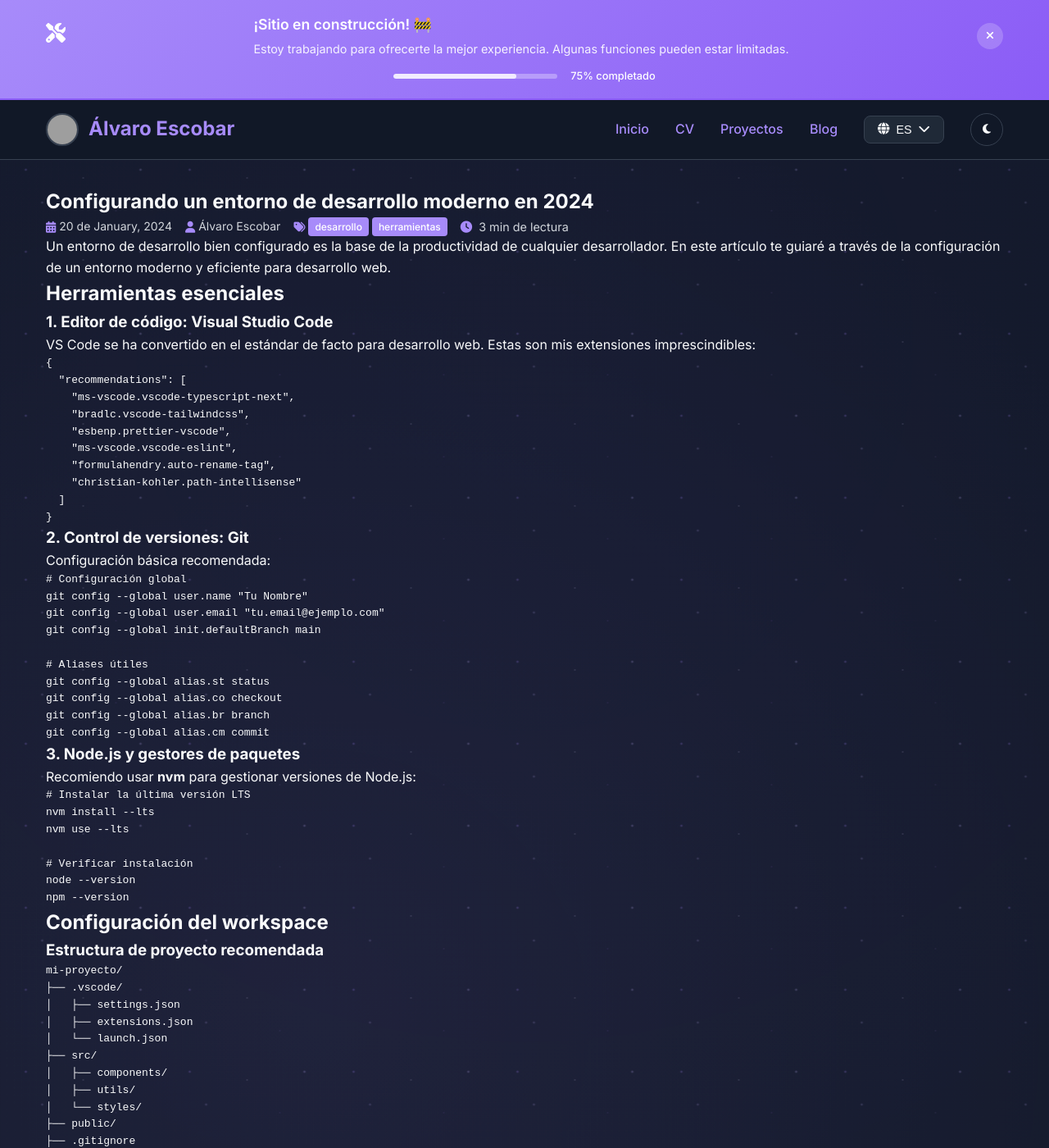
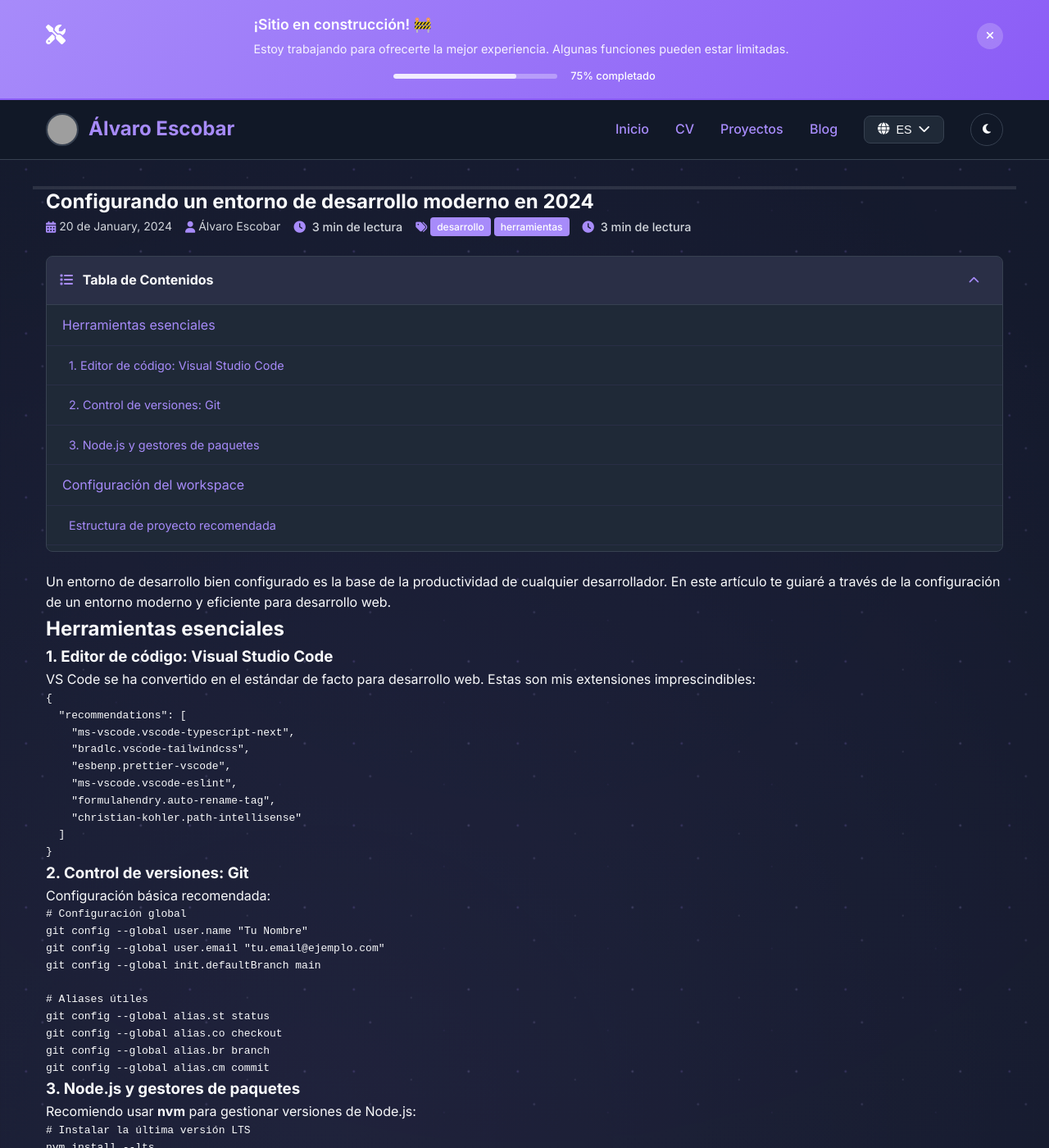
Before and after one commit to l3onkers/l3onkers.github.io, a Jekyll site: the page built from _posts/es/2024-01-20-configurando-entorno-desarrollo-moderno.md, in a window 1280 px wide and 1400 px high. Shown: the whole window at 82% size. Built offline with Jekyll 4.4.1, drawn with Linux system fonts in a browser that asks for light colours; grey boxes are pictures that could not be loaded.

Commit message:
feat: Añadir indicadores de progreso de lectura
- Barra de progreso visual en la parte superior de los posts
- Cálculo automático de tiempo estimado de lectura (WPM)
- Tabla de contenidos auto-generada para posts con múltiples headers
- Navegación suave entre secciones del post
- Indicador activo de sección actual mientras se scrollea
- TOC colapsible/expandible
- Diseño responsive para móviles
- Integración completa con traducciones en español e inglés
- Estilos cohesivos con el tema actual del sitio

```diff
--- a/_i18n/en.yml
+++ b/_i18n/en.yml
@@ -137,3 +137,8 @@
   october: "October"
   november: "November"
   december: "December"
+
+reading:
+    progress: "Reading progress"
+    time_estimate: "min read"
+    time_less_than: "Less than 1 min read"
--- a/_i18n/es.yml
+++ b/_i18n/es.yml
@@ -137,3 +137,8 @@
   october: "octubre"
   november: "noviembre"
   december: "diciembre"
+
+reading:
+    progress: "Progreso de lectura"
+    time_estimate: "min de lectura"
+    time_less_than: "Menos de 1 min de lectura"
--- a/_layouts/post.html
+++ b/_layouts/post.html
@@ -1,6 +1,11 @@
 ---
 layout: default
 ---
+
+<!-- Reading Progress Bar -->
+<div class="reading-progress">
+    <div class="reading-progress-bar" id="reading-progress-bar"></div>
+</div>
 
 <article class="post" lang="{{ page.lang | default: 'es' }}">
     <header class="post-header">
@@ -20,6 +25,10 @@
                 {{ page.author }}
             </span>
             {% endif %}
+            <span class="reading-time" id="reading-time">
+                <i class="fas fa-clock"></i>
+                <span data-translate="blog.reading.time_estimate">min de lectura</span>
+            </span>
             {% if page.categories %}
             <span class="post-categories">
                 <i class="fas fa-tags"></i>
@@ -31,7 +40,26 @@
         </div>
     </header>
 
-    <div class="post-content">
+    <!-- Table of Contents (auto-generated for posts with headers) -->
+    <nav class="table-of-contents" id="table-of-contents" style="display: none;">
+        <div class="toc-header">
+            <h4>
+                {% if page.lang == 'en' %}
+                    <i class="fas fa-list"></i> Table of Contents
+                {% else %}
+                    <i class="fas fa-list"></i> Tabla de Contenidos
+                {% endif %}
+            </h4>
+            <button class="toc-toggle" id="toc-toggle" aria-label="Toggle table of contents">
+                <i class="fas fa-chevron-up"></i>
+            </button>
+        </div>
+        <ul class="toc-list" id="toc-list">
+            <!-- Auto-generated by JavaScript -->
+        </ul>
+    </nav>
+
+    <div class="post-content" id="post-content">
         {{ content }}
     </div>
 
--- a/assets/css/style.css
+++ b/assets/css/style.css
@@ -2144,15 +2144,171 @@
     to { opacity: 1; transform: translateY(0); }
 }
 
-/* Responsive filters */
+/* Reading Progress Bar */
+.reading-progress {
+    position: fixed;
+    top: 0;
+    left: 0;
+    width: 100%;
+    height: 4px;
+    background: rgba(255, 255, 255, 0.1);
+    z-index: 1000;
+    backdrop-filter: blur(10px);
+}
+
+.reading-progress-bar {
+    height: 100%;
+    background: linear-gradient(90deg, var(--accent-color), var(--primary-color));
+    width: 0%;
+    transition: width 0.1s ease;
+    box-shadow: 0 0 10px rgba(138, 102, 204, 0.5);
+}
+
+/* Reading Time Indicator */
+.reading-time {
+    color: var(--secondary-text);
+    font-size: 0.9rem;
+    font-weight: 500;
+}
+
+.reading-time i {
+    margin-right: 0.3rem;
+    color: var(--accent-color);
+}
+
+/* Table of Contents */
+.table-of-contents {
+    background: var(--card-bg);
+    border: 1px solid var(--border-color);
+    border-radius: 8px;
+    margin: 1.5rem 0;
+    overflow: hidden;
+    transition: all 0.3s ease;
+}
+
+.toc-header {
+    display: flex;
+    justify-content: space-between;
+    align-items: center;
+    padding: 1rem;
+    background: rgba(138, 102, 204, 0.1);
+    border-bottom: 1px solid var(--border-color);
+    cursor: pointer;
+}
+
+.toc-header h4 {
+    margin: 0;
+    color: var(--text-color);
+    font-size: 1rem;
+}
+
+.toc-header i {
+    margin-right: 0.5rem;
+    color: var(--accent-color);
+}
+
+.toc-toggle {
+    background: none;
+    border: none;
+    color: var(--accent-color);
+    cursor: pointer;
+    padding: 0.25rem;
+    border-radius: 4px;
+    transition: background-color 0.3s ease;
+}
+
+.toc-toggle:hover {
+    background: rgba(138, 102, 204, 0.2);
+}
+
+.toc-toggle.collapsed i {
+    transform: rotate(180deg);
+}
+
+.toc-list {
+    list-style: none;
+    padding: 0;
+    margin: 0;
+    max-height: 300px;
+    overflow-y: auto;
+}
+
+.toc-list.collapsed {
+    max-height: 0;
+    overflow: hidden;
+}
+
+.toc-list li {
+    border-bottom: 1px solid rgba(138, 102, 204, 0.1);
+}
+
+.toc-list li:last-child {
+    border-bottom: none;
+}
+
+.toc-list a {
+    display: block;
+    padding: 0.75rem 1rem;
+    color: var(--text-color);
+    text-decoration: none;
+    transition: all 0.3s ease;
+    border-left: 3px solid transparent;
+}
+
+.toc-list a:hover {
+    background: rgba(138, 102, 204, 0.1);
+    border-left-color: var(--accent-color);
+    transform: translateX(5px);
+}
+
+.toc-list a.active {
+    background: rgba(138, 102, 204, 0.2);
+    border-left-color: var(--accent-color);
+    font-weight: 600;
+}
+
+/* Different indentation levels for headers */
+.toc-list a.toc-h2 { padding-left: 1rem; }
+.toc-list a.toc-h3 { padding-left: 1.5rem; font-size: 0.9rem; }
+.toc-list a.toc-h4 { padding-left: 2rem; font-size: 0.85rem; }
+.toc-list a.toc-h5 { padding-left: 2.5rem; font-size: 0.8rem; }
+.toc-list a.toc-h6 { padding-left: 3rem; font-size: 0.8rem; }
+
+/* Responsive design for table of contents */
 @media (max-width: 768px) {
-    .filters-header {
-        flex-direction: column;
-        gap: 1rem;
-        align-items: stretch;
+    .table-of-contents {
+        margin: 1rem 0;
     }
 
-    .filters-container {
-        grid-template-columns: 1fr;
+    .toc-header {
+        padding: 0.75rem;
     }
-}
+
+    .toc-list a {
+        padding: 0.5rem 0.75rem;
+        font-size: 0.9rem;
+    }
+
+    .toc-list a.toc-h3 { padding-left: 1.25rem; }
+    .toc-list a.toc-h4 { padding-left: 1.5rem; }
+    .toc-list a.toc-h5 { padding-left: 1.75rem; }
+    .toc-list a.toc-h6 { padding-left: 2rem; }
+}
+
+/* Smooth scroll behavior */
+html {
+    scroll-behavior: smooth;
+}
+
+/* Enhanced post content for better reading experience */
+.post-content {
+    position: relative;
+}
+
+.post-content h2,
+.post-content h3,
+.post-content h4,
+.post-content h5,
+.post-content h6 {
+    scroll-margin-top: 80px; /* Account for fixed header + progress bar */
+}
--- a/assets/js/main.js
+++ b/assets/js/main.js
@@ -547,6 +547,9 @@
             setTimeout(() => document.body.removeChild(notification), 300);
         }, 3000);
     }
+
+    // Reading Progress & Table of Contents
+    initReadingProgress();
 });
 
 // Construction Banner Functions
@@ -899,3 +902,184 @@
 document.addEventListener('DOMContentLoaded', function() {
     initBlogFilters();
 });
+
+// Reading Progress & Table of Contents Functionality
+function initReadingProgress() {
+    const progressBar = document.getElementById('reading-progress-bar');
+    const readingTimeElement = document.getElementById('reading-time');
+    const postContent = document.getElementById('post-content');
+    const tocContainer = document.getElementById('table-of-contents');
+    const tocList = document.getElementById('toc-list');
+    const tocToggle = document.getElementById('toc-toggle');
+
+    // Only initialize on post pages
+    if (!progressBar || !postContent) return;
+
+    // Calculate and display reading time
+    calculateReadingTime();
+
+    // Generate table of contents
+    generateTableOfContents();
+
+    // Update progress on scroll
+    window.addEventListener('scroll', updateReadingProgress);
+    window.addEventListener('resize', updateReadingProgress);
+
+    // TOC toggle functionality
+    if (tocToggle && tocList) {
+        tocToggle.addEventListener('click', toggleTableOfContents);
+    }
+
+    function calculateReadingTime() {
+        if (!readingTimeElement || !postContent) return;
+
+        const text = postContent.textContent || postContent.innerText;
+        const wordCount = text.trim().split(/\s+/).length;
+        const wordsPerMinute = 200; // Average reading speed
+        const minutes = Math.ceil(wordCount / wordsPerMinute);
+
+        const currentLang = document.documentElement.lang || 'es';
+        let timeText;
+
+        if (minutes < 1) {
+            timeText = currentLang === 'es' ?
+                'Menos de 1 min de lectura' :
+                'Less than 1 min read';
+        } else {
+            timeText = currentLang === 'es' ?
+                `${minutes} min de lectura` :
+                `${minutes} min read`;
+        }
+
+        // Update the reading time display
+        const timeSpan = readingTimeElement.querySelector('span');
+        if (timeSpan) {
+            timeSpan.textContent = timeText;
+        }
+    }
+
+    function generateTableOfContents() {
+        if (!tocContainer || !tocList || !postContent) return;
+
+        const headers = postContent.querySelectorAll('h1, h2, h3, h4, h5, h6');
+
+        if (headers.length < 2) {
+            // Hide TOC if there are fewer than 2 headers
+            tocContainer.style.display = 'none';
+            return;
+        }
+
+        // Show TOC
+        tocContainer.style.display = 'block';
+
+        // Clear existing TOC
+        tocList.innerHTML = '';
+
+        headers.forEach((header, index) => {
+            // Generate unique ID for header if it doesn't have one
+            if (!header.id) {
+                header.id = `heading-${index}`;
+            }
+
+            // Create TOC item
+            const tocItem = document.createElement('li');
+            const tocLink = document.createElement('a');
+
+            tocLink.href = `#${header.id}`;
+            tocLink.textContent = header.textContent;
+            tocLink.className = `toc-${header.tagName.toLowerCase()}`;
+
+            // Add click handler for smooth scrolling
+            tocLink.addEventListener('click', function(e) {
+                e.preventDefault();
+                const target = document.getElementById(header.id);
+                if (target) {
+                    const offsetTop = target.getBoundingClientRect().top + window.pageYOffset - 80;
+                    window.scrollTo({
+                        top: offsetTop,
+                        behavior: 'smooth'
+                    });
+
+                    // Update active state
+                    updateActiveTocItem(tocLink);
+                }
+            });
+
+            tocItem.appendChild(tocLink);
+            tocList.appendChild(tocItem);
+        });
+
+        // Set initial active state
+        updateActiveTocItem();
+    }
+
+    function updateReadingProgress() {
+        if (!progressBar || !postContent) return;
+
+        const scrollTop = window.pageYOffset;
+        const docHeight = document.documentElement.scrollHeight - window.innerHeight;
+        const scrollPercent = (scrollTop / docHeight) * 100;
+
+        progressBar.style.width = Math.min(100, Math.max(0, scrollPercent)) + '%';
+
+        // Update active TOC item based on scroll position
+        updateActiveTocItemOnScroll();
+    }
+
+    function updateActiveTocItemOnScroll() {
+        if (!tocList) return;
+
+        const headers = postContent.querySelectorAll('h1, h2, h3, h4, h5, h6');
+        const tocLinks = tocList.querySelectorAll('a');
+
+        let activeHeader = null;
+        const scrollTop = window.pageYOffset + 100; // Offset for better detection
+
+        // Find the current active header
+        headers.forEach(header => {
+            const headerTop = header.getBoundingClientRect().top + window.pageYOffset;
+            if (headerTop <= scrollTop) {
+                activeHeader = header;
+            }
+        });
+
+        // Update active TOC item
+        tocLinks.forEach(link => {
+            link.classList.remove('active');
+            if (activeHeader && link.getAttribute('href') === `#${activeHeader.id}`) {
+                link.classList.add('active');
+            }
+        });
+    }
+
+    function updateActiveTocItem(activeLink = null) {
+        if (!tocList) return;
+
+        const tocLinks = tocList.querySelectorAll('a');
+        tocLinks.forEach(link => link.classList.remove('active'));
+
+        if (activeLink) {
+            activeLink.classList.add('active');
+        } else {
+            // Set first item as active by default
+            const firstLink = tocLinks[0];
+            if (firstLink) {
+                firstLink.classList.add('active');
+            }
+        }
+    }
+
+    function toggleTableOfContents() {
+        if (!tocList || !tocToggle) return;
+
+        const isCollapsed = tocList.classList.contains('collapsed');
+
+        if (isCollapsed) {
+            tocList.classList.remove('collapsed');
+            tocToggle.classList.remove('collapsed');
+        } else {
+            tocList.classList.add('collapsed');
+            tocToggle.classList.add('collapsed');
+        }
+    }
+}
```
